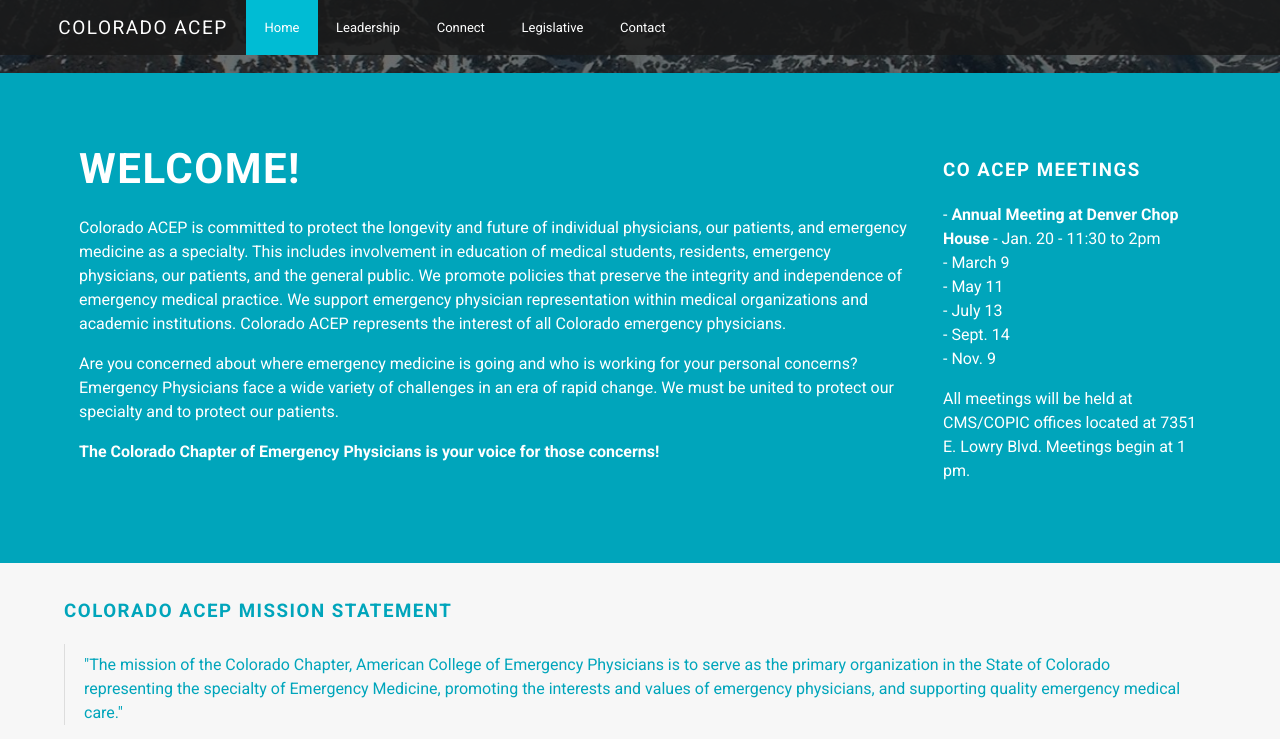
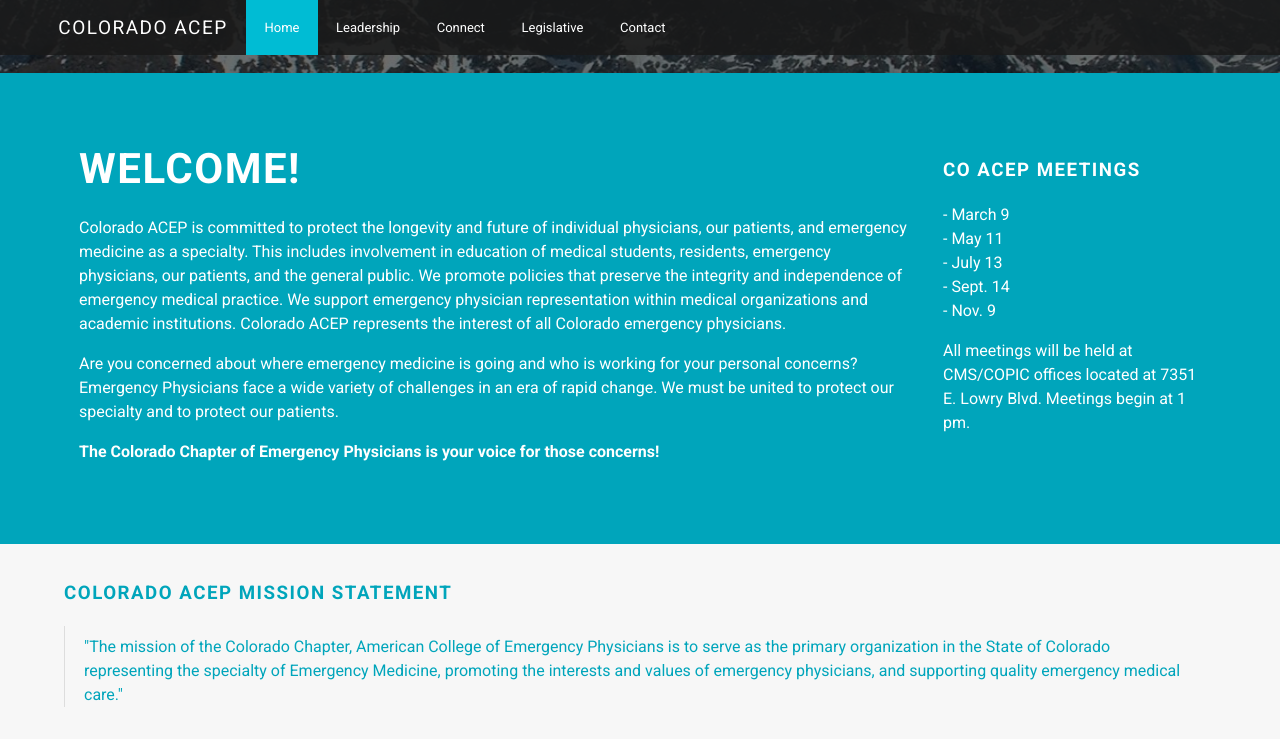
Before and after one commit to pebutler3/coacep, a Jekyll site: the page built from index.html, in a window 1280 px wide and 900 px high, scrolled down 327 px, cut to the strip 0-739 px from the top of the window. Built offline with Jekyll 4.4.1, drawn with Linux system fonts in a browser that asks for light colours; some of the changed lines change nothing that is shown.

Commit message:
removed annual meeting

```diff
--- a/index.html
+++ b/index.html
@@ -17,7 +17,7 @@
   <section class="dates">
     <h3>CO ACEP Meetings</h3>
     <ul>
-     <li><strong>Annual Meeting at Denver Chop House</strong> - Jan. 20 - 11:30 to 2pm</li>
+     <!-- <li><strong>Annual Meeting at Denver Chop House</strong> &#45; Jan. 20 &#45; 11:30 to 2pm</li> -->
      <li>March 9 </li>
      <li>May 11</li>
      <li>July 13</li>
```
